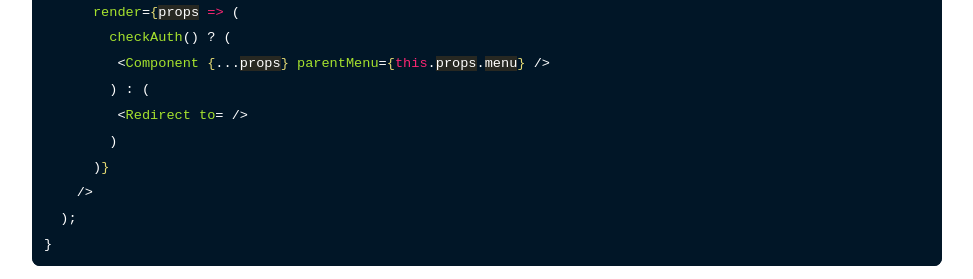
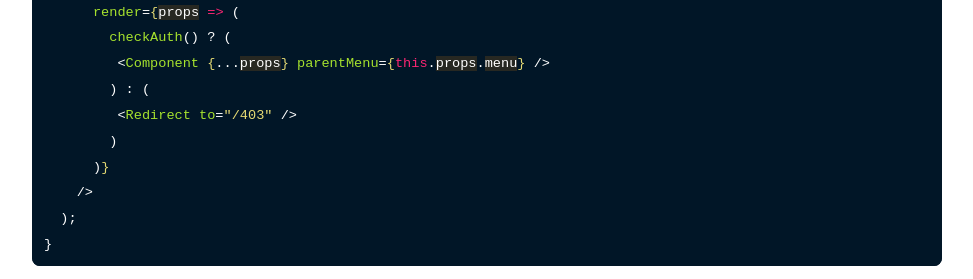
Before and after one commit to kimchanjung/blog-backup, a Jekyll site: the page built from _posts/react/2020-06-24-react-router-private-router.md, in a window 1280 px wide and 900 px high, scrolled down 1283 px. Shown: the part 152-431 px from the top of the window, without its empty margins (153-1126 px from the left). Built offline with Jekyll 4.4.1, drawn with Linux system fonts in a browser that asks for light colours.

Commit message:
문법오류수정

```diff
--- a/_posts/react/2020-06-24-react-router-private-router.md
+++ b/_posts/react/2020-06-24-react-router-private-router.md
@@ -24,7 +24,7 @@ const PrivateRoute = ({component: Component, ...parentProps}) => {
         checkAuth() ? (
          <Component {...props} parentMenu={this.props.menu} />
         ) : (
-         <Redirect to={{ pathname: '/403' }} />
+         <Redirect to="/403" />
         )
       )}
     />
```
